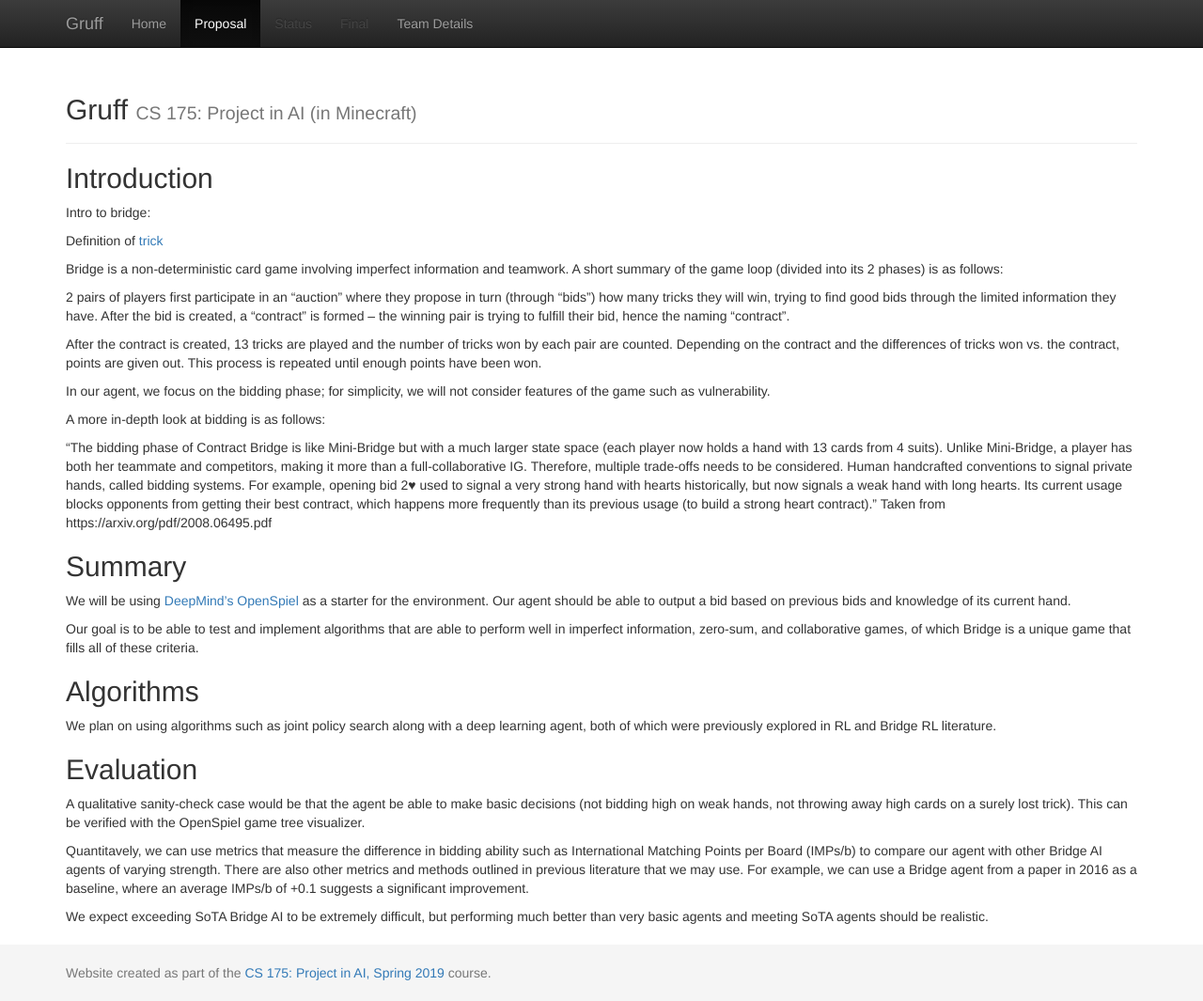
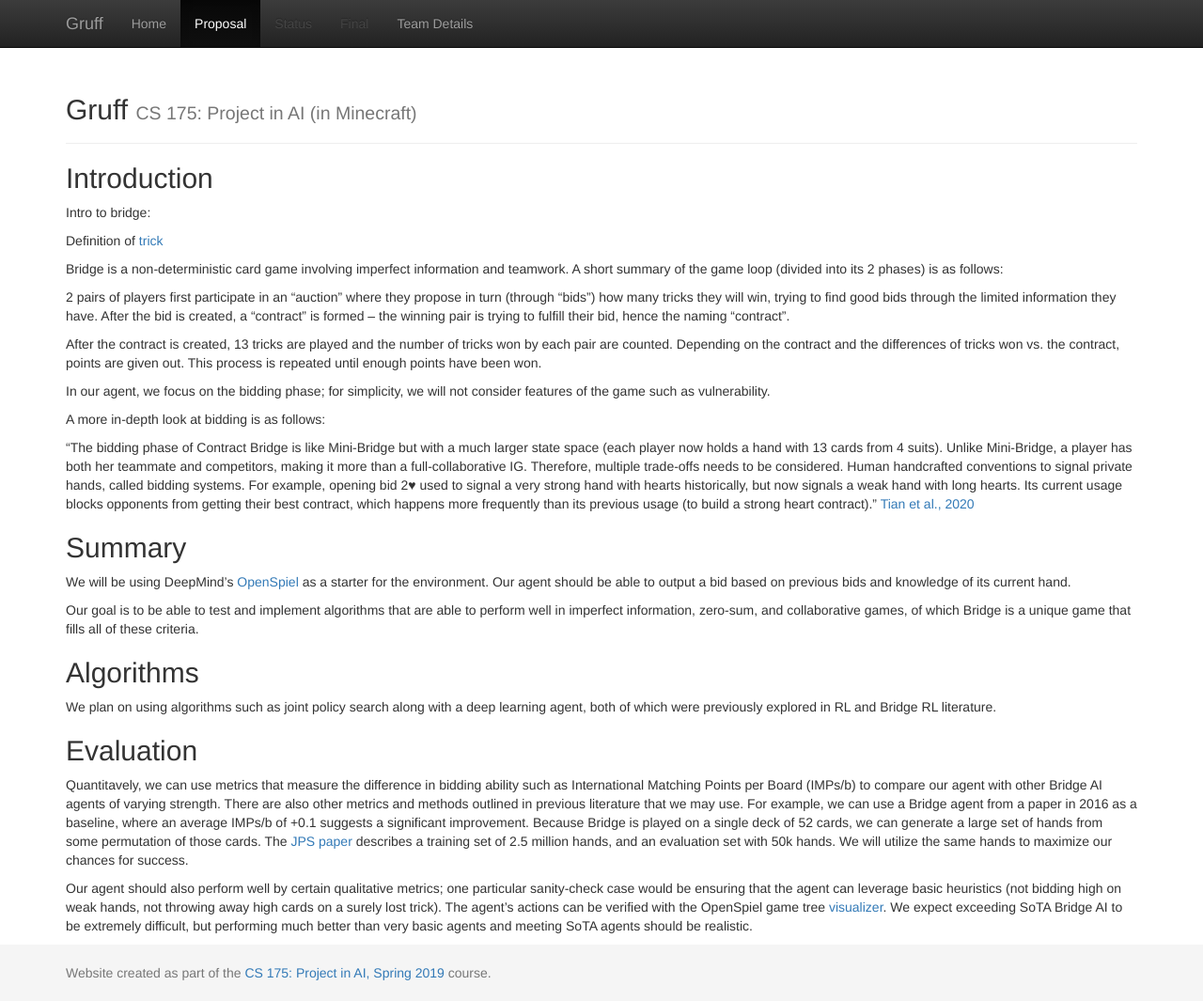
Before and after one commit to muffin-rice/Gruff, a Jekyll site: the page built from docs/proposal.md, in a window 1280 px wide and 1065 px high. Shown: the whole window at 94% size. Built offline with Jekyll 4.4.1, drawn with Linux system fonts in a browser that asks for light colours.

Commit message:
Final draft of proposal

```diff
--- a/docs/proposal.md
+++ b/docs/proposal.md
@@ -19,11 +19,11 @@ In our agent, we focus on the bidding phase; for simplicity, we will not conside
 
 A more in-depth look at bidding is as follows:
 
-“The bidding phase of Contract Bridge is like Mini-Bridge but with a much larger state space (each player now holds a hand with 13 cards from 4 suits). Unlike Mini-Bridge, a player has both her teammate and competitors, making it more than a full-collaborative IG. Therefore, multiple trade-offs needs to be considered. Human handcrafted conventions to signal private hands, called bidding systems. For example, opening bid 2♥ used to signal a very strong hand with hearts historically, but now signals a weak hand with long hearts. Its current usage blocks opponents from getting their best contract, which happens more frequently than its previous usage (to build a strong heart contract).” Taken from https://arxiv.org/pdf/2008.06495.pdf
+“The bidding phase of Contract Bridge is like Mini-Bridge but with a much larger state space (each player now holds a hand with 13 cards from 4 suits). Unlike Mini-Bridge, a player has both her teammate and competitors, making it more than a full-collaborative IG. Therefore, multiple trade-offs needs to be considered. Human handcrafted conventions to signal private hands, called bidding systems. For example, opening bid 2♥ used to signal a very strong hand with hearts historically, but now signals a weak hand with long hearts. Its current usage blocks opponents from getting their best contract, which happens more frequently than its previous usage (to build a strong heart contract).” [Tian et al., 2020](https://arxiv.org/pdf/2008.06495.pdf)
 
 ## Summary
 
-We will be using [DeepMind's OpenSpiel](https://github.com/deepmind/open_spiel) as a starter for the environment. Our agent should be able to output a bid based on previous bids and knowledge of its current hand.
+We will be using DeepMind's [OpenSpiel](https://github.com/deepmind/open_spiel) as a starter for the environment. Our agent should be able to output a bid based on previous bids and knowledge of its current hand.
 
 Our goal is to be able to test and implement algorithms that are able to perform well in imperfect information, zero-sum, and collaborative games, of which Bridge is a unique game that fills all of these criteria.
 
@@ -33,8 +33,6 @@ We plan on using algorithms such as joint policy search along with a deep learni
 
 ## Evaluation
 
-A qualitative sanity-check case would be that the agent be able to make basic decisions (not bidding high on weak hands, not throwing away high cards on a surely lost trick). This can be verified with the OpenSpiel game tree visualizer.
+Quantitavely, we can use metrics that measure the difference in bidding ability such as International Matching Points per Board (IMPs/b) to compare our agent with other Bridge AI agents of varying strength. There are also other metrics and methods outlined in previous literature that we may use. For example, we can use a Bridge agent from a paper in 2016 as a baseline, where an average IMPs/b of +0.1 suggests a significant improvement. Because Bridge is played on a single deck of 52 cards, we can generate a large set of hands from some permutation of those cards. The [JPS paper](https://arxiv.org/pdf/2008.06495.pdf#section.7) describes a training set of 2.5 million hands, and an evaluation set with 50k hands. We will utilize the same hands to maximize our chances for success.
 
-Quantitavely, we can use metrics that measure the difference in bidding ability such as International Matching Points per Board (IMPs/b) to compare our agent with other Bridge AI agents of varying strength. There are also other metrics and methods outlined in previous literature that we may use. For example, we can use a Bridge agent from a paper in 2016 as a baseline, where an average IMPs/b of +0.1 suggests a significant improvement.
-
-We expect exceeding SoTA Bridge AI to be extremely difficult, but performing much better than very basic agents and meeting SoTA agents should be realistic.
+Our agent should also perform well by certain qualitative metrics; one particular sanity-check case would be ensuring that the agent can leverage basic heuristics (not bidding high on weak hands, not throwing away high cards on a surely lost trick). The agent's actions can be verified with the OpenSpiel game tree [visualizer](https://github.com/michalsustr/spielviz). We expect exceeding SoTA Bridge AI to be extremely difficult, but performing much better than very basic agents and meeting SoTA agents should be realistic.
```
Also changed, not shown: docs/index.md (+1 -1 lines).
